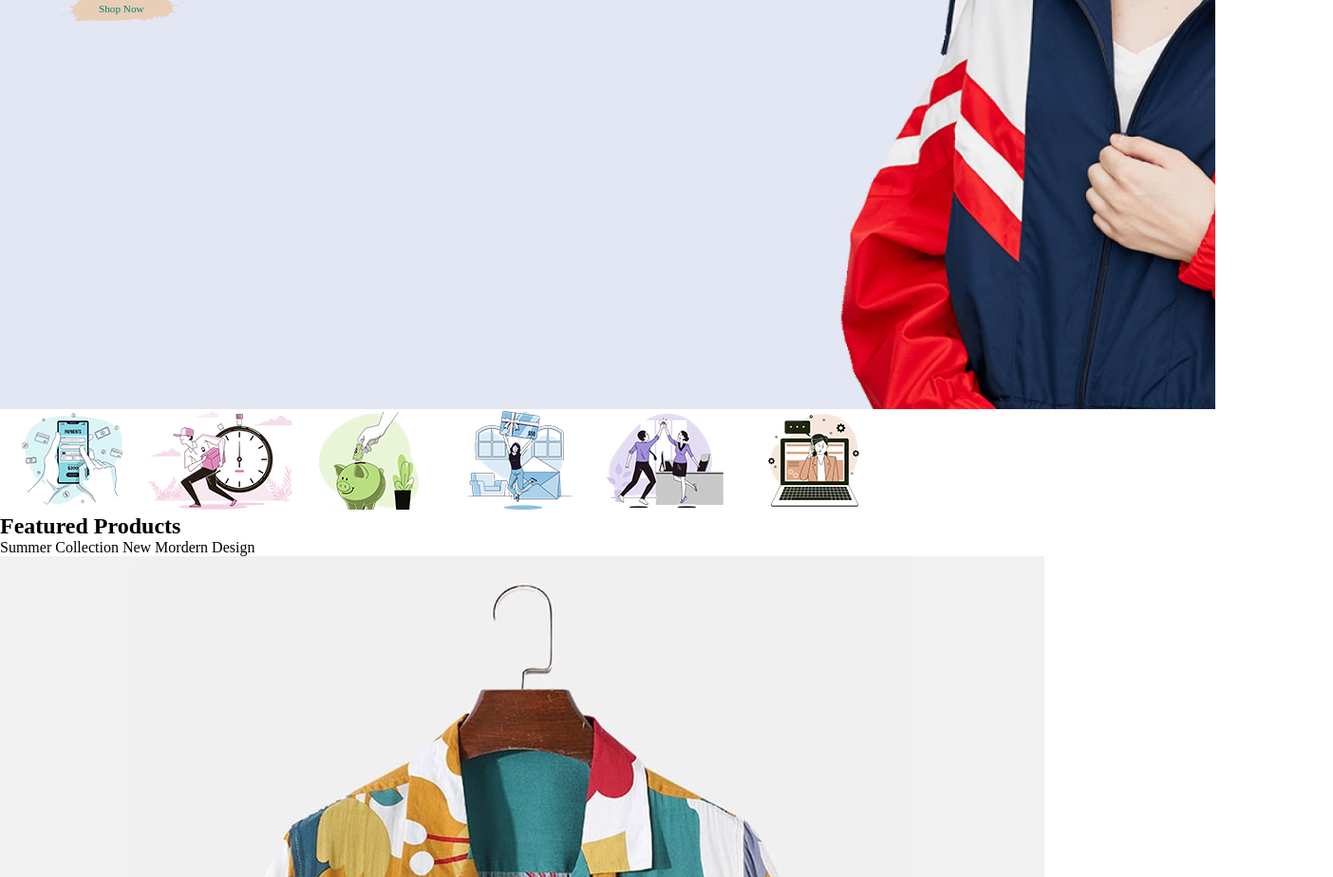
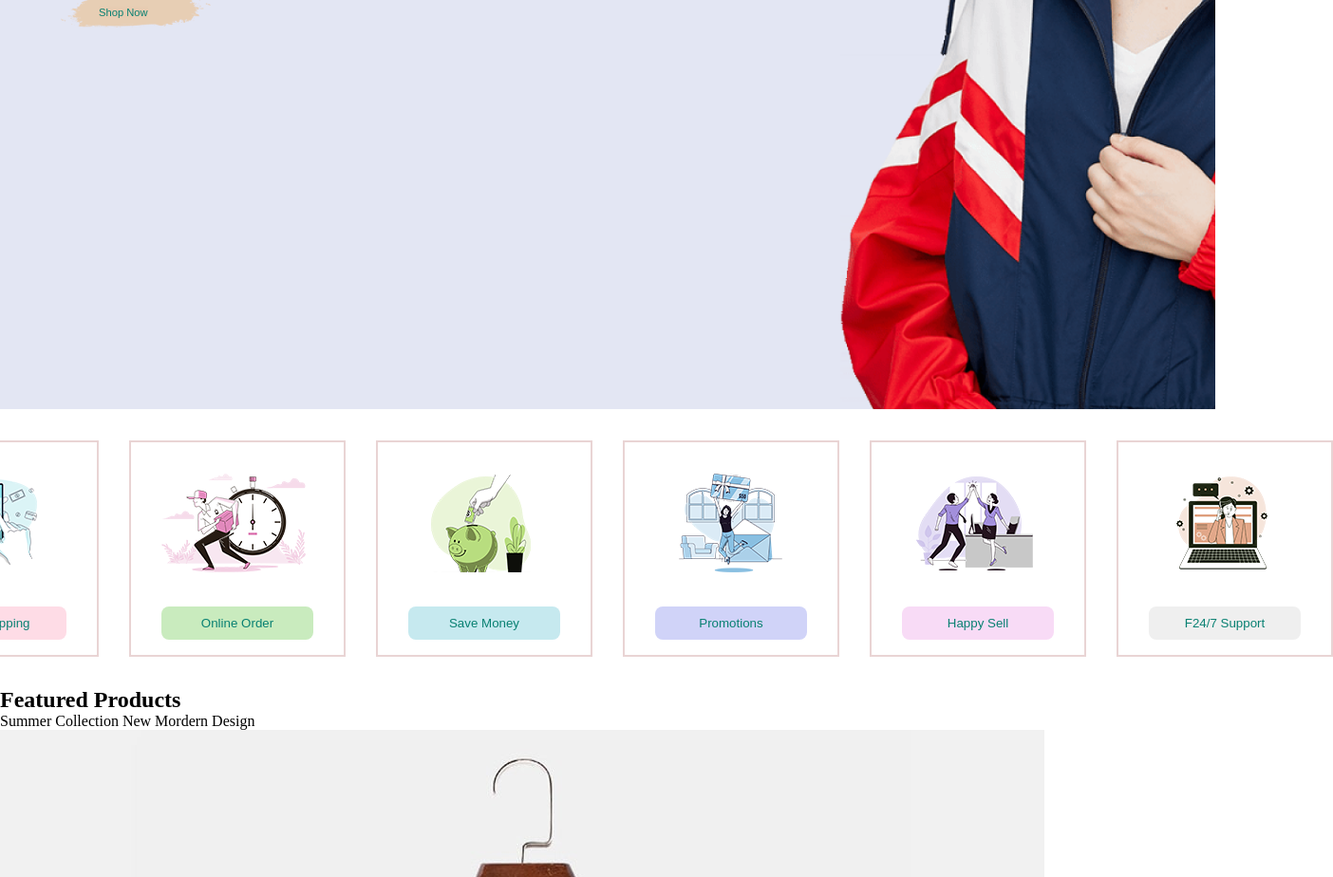
Before and after one commit to TempleIgwe/E-commerce-website, a plain HTML site: page index.html in a window 1280 px wide. Shown: the part 611-1535 px from the top of the page at 95% size, 1404 px wide, since content can reach past the window. Drawn offline with Linux system fonts and the light colour scheme.

Commit message:
Add colors to section 2 in home page

```diff
--- a/index.html
+++ b/index.html
@@ -30,17 +30,36 @@
             <p class="value-deal">Super value deals <span>On all products</span></p>
             <p class="save-more">Save more with coupons and up to 70% off!</p>
             <div>
-                <p class="shop">Shop Now</p>
+                <button class="shop">Shop Now</button>
+                <!-- <p class="shop">Shop Now</p> -->
             </div>
         </section>
         <section class="section-2">
             <div class="featured-images">
+                <div>
                     <img src="./img/features/f1.png" alt="">
+                    <button class="button1">Free Shipping</button>
+                </div>
+                <div>
                     <img src="./img/features/f2.png" alt="">
+                    <button class="button2">Online Order</button>
+                </div>
+                <div>
                     <img src="./img/features/f3.png" alt="">
+                    <button class="button3">Save Money</button>
+                </div>
+                <div>
                     <img src="./img/features/f4.png" alt="">
+                    <button class="button4">Promotions</button>
+                </div>
+                <div>
                     <img src="./img/features/f5.png" alt="">
+                    <button class="button5">Happy Sell</button>
+                </div>
+                <div>
                     <img src="./img/features/f6.png" alt="">
+                    <button class="button6">F24/7 Support</button>
+                </div>
             </div>
         </section>
         <section class="section-3">
--- a/style.css
+++ b/style.css
@@ -78,4 +78,45 @@
     margin: 0 2rem;
     color: #088072;
     font-size: 0.7rem;
+    border: none;
+    background-color: #e7ccb2;
 }
+.featured-images{
+    display: flex;
+    justify-content: center;
+    align-items: center;
+}
+.featured-images div{
+    border: solid 2px #8a19192f;
+    margin: 2rem 1rem;
+    padding: 2rem;
+
+}
+.featured-images button{
+    display: block;
+    margin: auto;
+    padding: 0.6rem;
+    margin: 2rem 0 -1rem;
+    border-radius: 0.5rem;
+    border: none;
+    color: #088072;
+    width: 10rem;
+}
+.button1{
+    background-color: #fedce6;
+}
+.button2{
+    background-color: #c9ebbe;
+}
+.button3{
+    background-color: #c6e9ef;
+}
+.button4{
+    background-color: #d0d3f8;
+}
+.button5{
+    background-color: #f8dbf6;
+}
+button6{
+    background-color: #f7f1e3;
+}
```
Lines whose indentation alone changed are shown as unchanged.
